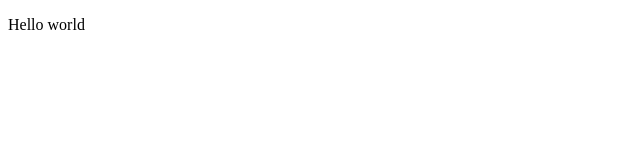
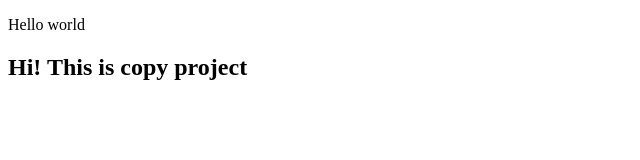
Before and after one commit to deletedforgotten/project, a plain HTML site: page index.html in a window 1280 px wide. Shown: the whole page, without its empty margins (0-640 px from the left). Drawn offline with Linux system fonts and the light colour scheme.

Commit message:
index.html mod

```diff
--- a/index.html
+++ b/index.html
@@ -15,6 +15,7 @@
         alert(1);
     </script-->
     <script src="js/script.js"></script>
+    <h2>Hi! This is copy project</h2>
 </body>
 
 </html>
```
